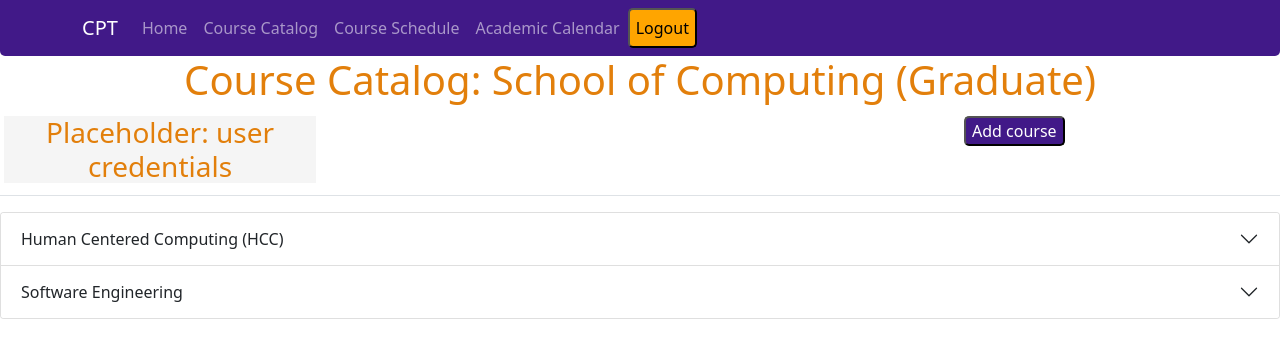
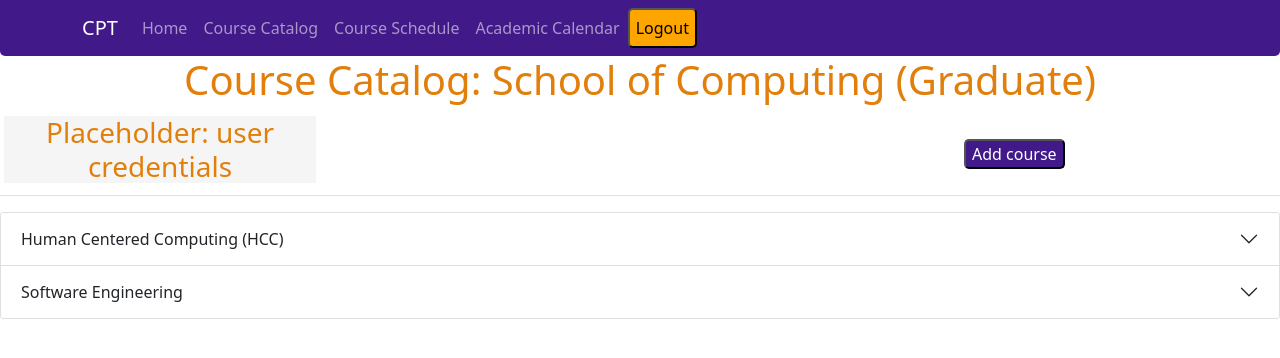
Before and after one commit to nathannunes/sdm_fe_final_project, a React (Create React App) app in the folder sdm_frontend/: page /courses in a window 1280 px wide. Shown: the top 358 px of the page. Built offline with nearby package versions, Linux system fonts and the light colour scheme.

Commit message:
AB#44 fixed alignment of "add course" button

```diff
--- a/sdm_frontend/src/pages/Catalog.js
+++ b/sdm_frontend/src/pages/Catalog.js
@@ -77,7 +77,7 @@ function Catalog() {
                     <tr>
                         <td width="25%"><Dashboard /></td>
                         <td></td>
-                        <td width="25%">
+                        <td width="25%" style={{verticalAlign: "middle"}}>
                             <Button bsPrefix="btn-custom" onClick={showOverlay}>Add course</Button>
                             <Offcanvas show={show} onHide={closeOverlay}>
                                 <Offcanvas.Header closeButton>
```
